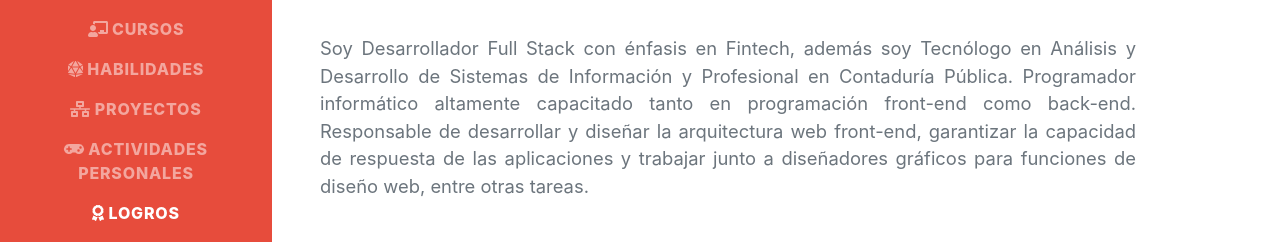
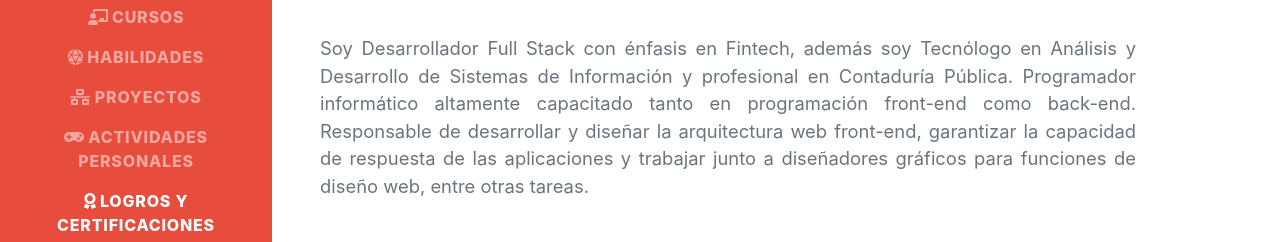
Before and after one commit to jaimecabrera911/dev-resume, a plain HTML site: page views/spanish.html in a window 1280 px wide. Shown: the part 453-695 px from the top of the page. Drawn offline with nearby package versions, Linux system fonts and the light colour scheme; files whose address does not match are found by name; a web font is replaced by a local one.

Commit message:
logros y certificaciones

```diff
--- a/views/spanish.html
+++ b/views/spanish.html
@@ -50,7 +50,7 @@
                 </li>
                 <li class="nav-item">
                     <a class="nav-link js-scroll-trigger" href="#education"><i class="fas fa-graduation-cap"></i>
-                        Educacion</a>
+                        Educación</a>
                 </li>
                 <li class="nav-item">
                     <a class="nav-link js-scroll-trigger" href="#courses"><i class="fas fa-chalkboard-teacher"></i>
@@ -68,7 +68,7 @@
                         Personales</a>
                 </li>
                 <li class="nav-item">
-                    <a class="nav-link js-scroll-trigger" href="#awards"><i class="fas fa-award"></i> Logros</a>
+                    <a class="nav-link js-scroll-trigger" href="#awards"><i class="fas fa-award"></i> Logros y Certificaciones</a>
                 </li>
                 <li class="nav-item dropdown ">
                     <a class="nav-link dropdown-toggle" href="#" id="navbarDropdown" role="button"
@@ -120,7 +120,7 @@
                 </div>
                 <p class="lead mb-5 text-justify">
                     Soy Desarrollador Full Stack con énfasis en Fintech, además soy Tecnólogo en Análisis y Desarrollo
-                    de Sistemas de Información y Profesional en Contaduría Pública. Programador informático altamente
+                    de Sistemas de Información y profesional en Contaduría Pública. Programador informático altamente
                     capacitado tanto en programación front-end como back-end. Responsable de desarrollar y diseñar la
                     arquitectura web front-end, garantizar la capacidad de respuesta de las aplicaciones y trabajar
                     junto a diseñadores gráficos para funciones de diseño web, entre otras tareas.
@@ -593,7 +593,7 @@
     <!-- Awards-->
     <section class="resume-section animation" id="awards">
         <div class="resume-section-content">
-            <h2 class="mb-5" id="title"><i class="fas fa-award"></i> Awards & Certifications</h2>
+            <h2 class="mb-5" id="title"><i class="fas fa-award"></i> Logros y Certificaciones</h2>
             <ul class="fa-ul mb-0">
                 <li>
                     <span class="fa-li"><i class="fas fa-trophy text-warning"></i></span>
```
